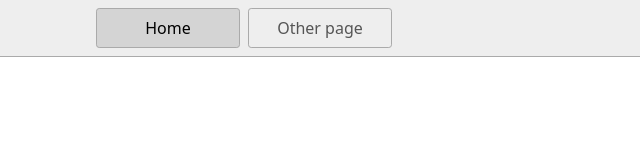
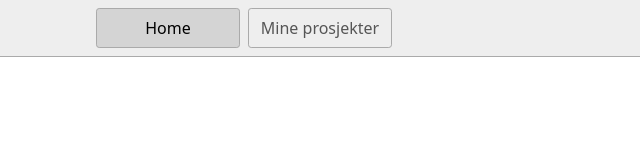
Before and after one commit to EvyBettina/Mineprosjekterkodeloftet, a website: page index.html in a window 1280 px wide. Shown: the full height of the page, 396-1036 px from the left. Drawn offline with Linux system fonts and the light colour scheme.

Commit message:
added title link other side nav

```diff
--- a/index.html
+++ b/index.html
@@ -14,7 +14,7 @@
   <body>
     <nav>
       <a href="/" aria-current="page">Home</a>
-      <a href="/page2.html">Other page</a>
+      <a href="/page2.html">Mine prosjekter</a>
     </nav>
     <main>
       <h1>EBJ Prosjekter Kodeloftet</h1>
```
